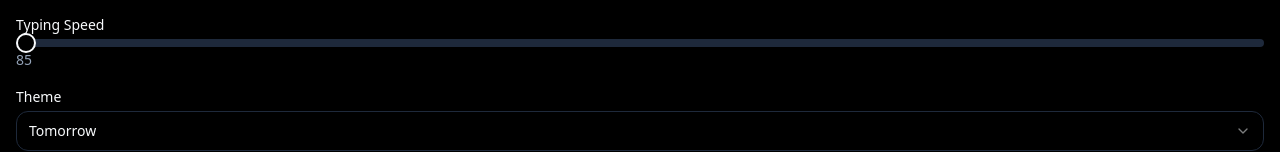
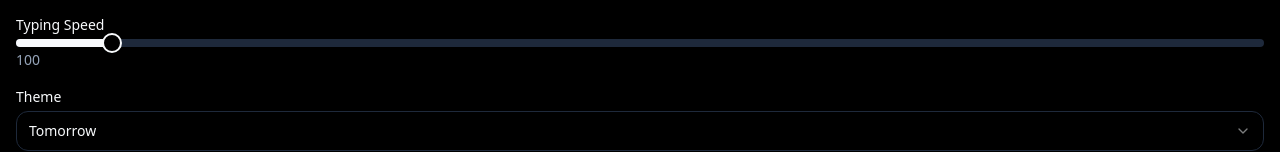
Before and after one commit to mazenS1/codevid, a React (Vite) app in the folder client/: page / in a window 1280 px wide. Shown: the part 257-409 px from the top of the page. Built offline with nearby package versions, Linux system fonts and the light colour scheme; no server answers.

Commit message:
defualt 100

```diff
--- a/client/src/components/CodeGeneratorForm.jsx
+++ b/client/src/components/CodeGeneratorForm.jsx
@@ -16,7 +16,7 @@ const API_BASE_URL =  process.env.REACT_APP_API_BASE_URL || "";
 export function CodeGeneratorForm({ onThemeChange, onLanguageChange }) {
   const [code, setCode] = useState('console.log("Hello, World!");');
   const [language, setLanguage] = useState("javascript");
-  const [typingSpeed, setTypingSpeed] = useState(85);
+  const [typingSpeed, setTypingSpeed] = useState(100);
   const [theme, setTheme] = useState("tomorrow");
   const [frameRate, setFrameRate] = useState(30);
   const [selectedBackground, setselectedBackground] = useState(null);
```
